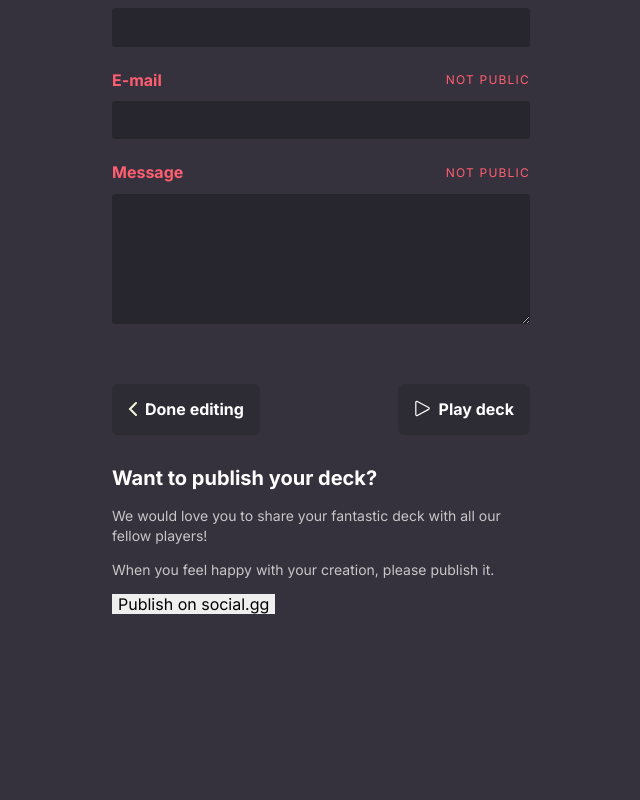
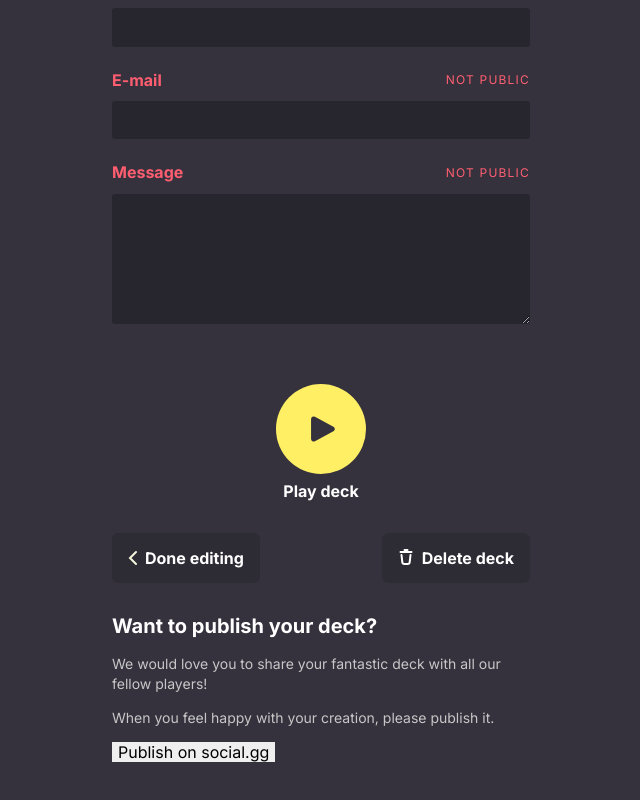
Before and after one commit to daankuhlmann25/social-project, a Vue app: page /party-games/1/add-deck in a window 1280 px wide. Shown: the part 1033-1833 px from the top of the page, without its empty margins (319-959 px from the left). Before the commit the page ends 1727 px from the top, so only its background shows below. Built offline with nearby package versions, Linux system fonts and the light colour scheme; no server answers; the database is empty.

Commit message:
Added functionality to delete a deck

```diff
--- a/src/assets/less/edit-deck.less
+++ b/src/assets/less/edit-deck.less
@@ -56,9 +56,46 @@
 
   .deck-navigation {
     display: flex;
+    flex-direction: column;
+    align-items: center;
     justify-content: space-between;
 
     margin-top: @spacing__l;
+
+    .nav-group {
+      width: 100%;
+      justify-content: space-between;
+      display: flex;
+    }
+
+    .play-deck {
+      display: inline-flex;
+      margin: 0 auto;
+      flex-direction: column;
+      align-items: center;
+
+      margin-bottom: @spacing__xl;
+
+      a {
+        display: inline-flex;
+        border-radius: 50%;
+        background-color: @sun;
+        padding: 30px;
+        transition: all 300ms cubic-bezier(0, 0, 0, 1.55);
+
+
+        &:hover {
+          transform: scale(1.1);
+        }
+
+      }
+
+      span {
+        color: @white;
+        font-weight: 700;
+        margin-top: 8px;
+      }
+    }
   }
 
   .save-status {
@@ -133,4 +170,5 @@
     }
   }
 
+
 }
--- a/src/assets/less/style.less
+++ b/src/assets/less/style.less
@@ -53,6 +53,10 @@ body {
 
       img {
         margin-right: @spacing__base;
+      }
+
+      &:focus, &:hover {
+        background-color: fade(@black, 20%);
       }
     }
 
--- a/src/views/EditDeck.vue
+++ b/src/views/EditDeck.vue
@@ -27,7 +27,7 @@
         <textarea name="youSing" id="youSing" rows="3" v-model="youSing" placeholder="Lyrics"></textarea>
         <label for="theySing"><h3>They sing</h3></label>
         <textarea name="theySing" id="theySing" rows="3" v-model="theySing" placeholder="Lyrics"></textarea>
-        <button type="button" @click="removeCard()" class="delete-card"><img src="@/assets/icons/delete.svg" width="16" height="16" alt="Delete card" title="Delete this card"></button>
+        <button type="button" @click="removeCard()" class="delete-card" title="Delete this card"><img src="@/assets/icons/delete.svg" width="16" height="16" alt="Delete icon"></button>
       </section>
       <label for="author"><h2>Your name <span class="visibility">Public</span></h2></label>
       <input type="text" name="author" id="author" v-model="author">
@@ -40,8 +40,14 @@
         <p><strong>Deck saved!</strong> <span id="save-time">Just seconds ago</span></p>
       </aside>
       <nav class="deck-navigation">
-        <router-link class="button" :to="{ name: 'Game', params: { gameId: this.gameId } }"><img src="@/assets/icons/arrow-left.svg" width="9" height="17" alt="Back arrow icon">Done editing</router-link>
-        <router-link class="button right" :to="{ name: 'Deck', params: { deckId: this.deckId } }"><img src="@/assets/icons/deck.svg" width="17" height="17" alt="Play icon">Play deck</router-link>
+        <div class="play-deck">
+          <router-link :to="{ name: 'Deck', params: { deckId: this.deckId } }"><img src="@/assets/icons/play.svg" width="30" height="30" alt="Play icon"></router-link>
+          <span>Play deck</span>
+        </div>
+        <div class="nav-group">
+          <router-link class="button" :to="{ name: 'Game', params: { gameId: this.gameId } }"><img src="@/assets/icons/arrow-left.svg" width="9" height="17" alt="Back arrow icon">Done editing</router-link>
+          <a @click="deleteDeck()" href="javascript:;" class="button delete-deck" title="Delete this deck"><img src="@/assets/icons/delete.svg" width="16" height="16" alt="Delete icon">Delete deck</a>
+        </div>
       </nav>
       <!-- <p v-if="feedback" class="errors">{{ feedback }}</p> -->
       <h2 class="white">Want to publish your deck?</h2>
@@ -221,6 +227,17 @@
         }
         this.setMyDecksLocalStorage()
       },
+      deleteDeck() {
+        console.log('deleteDeck() ' + this.deckId)
+        const confirmMessage = "Delete the deck?\nThis will remove the deck and all the cards in it."
+
+        // TODO: Replace confirm() with nice looking overlay
+        if (confirm(confirmMessage)) {
+          this.myDecks[this.gameId].decks.splice(this.deckId, 1)
+          this.setMyDecksLocalStorage()
+          this.$router.replace({name: 'Game', params: { gameId: this.gameId }})
+        }
+      },
       getPreviousCard(cardPosition) {
         // Return cardPosition-1 if it's not 0, then return 0
         return cardPosition ? cardPosition-1 : 0;
```
Also changed, not shown: src/assets/css/style.css.
